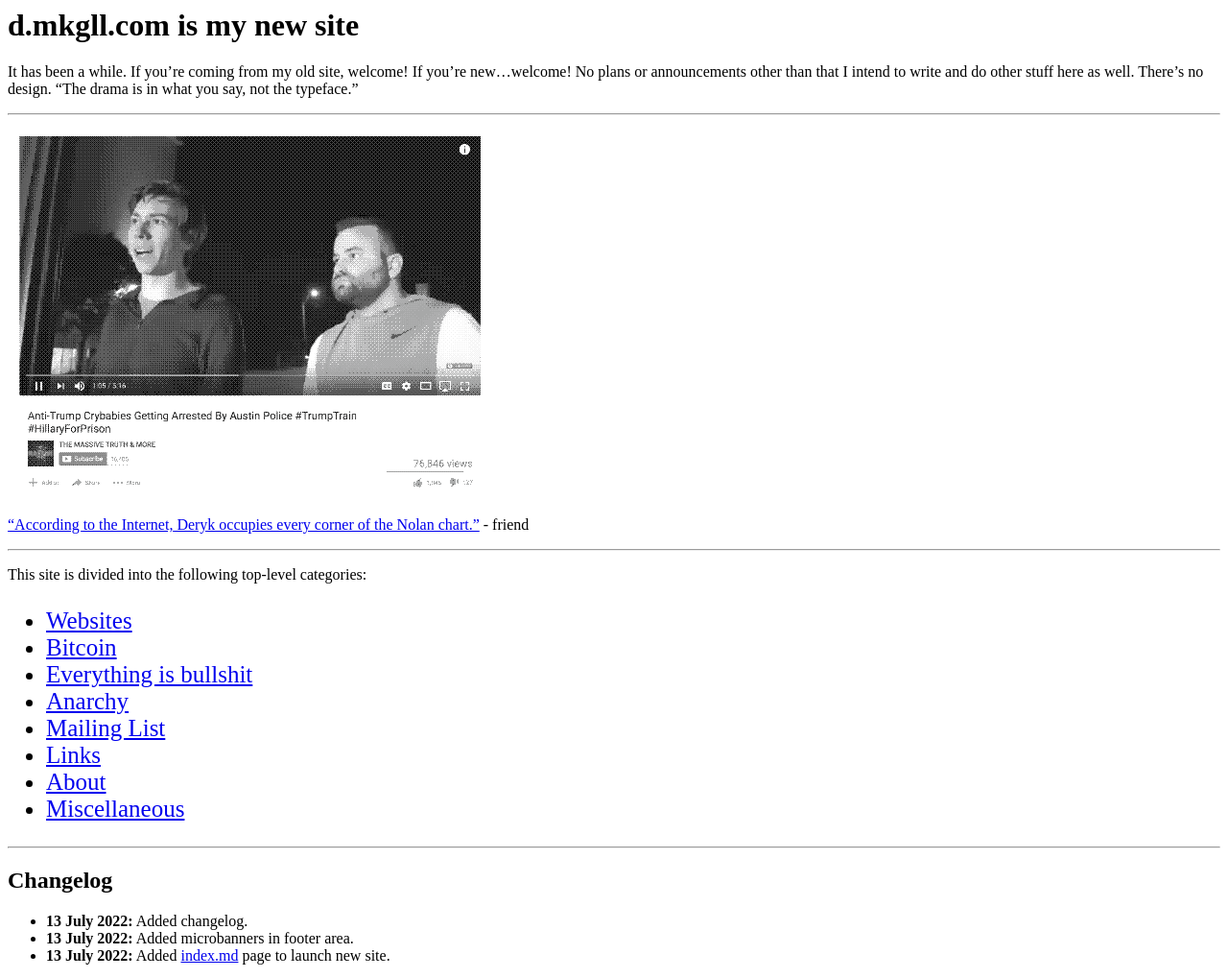
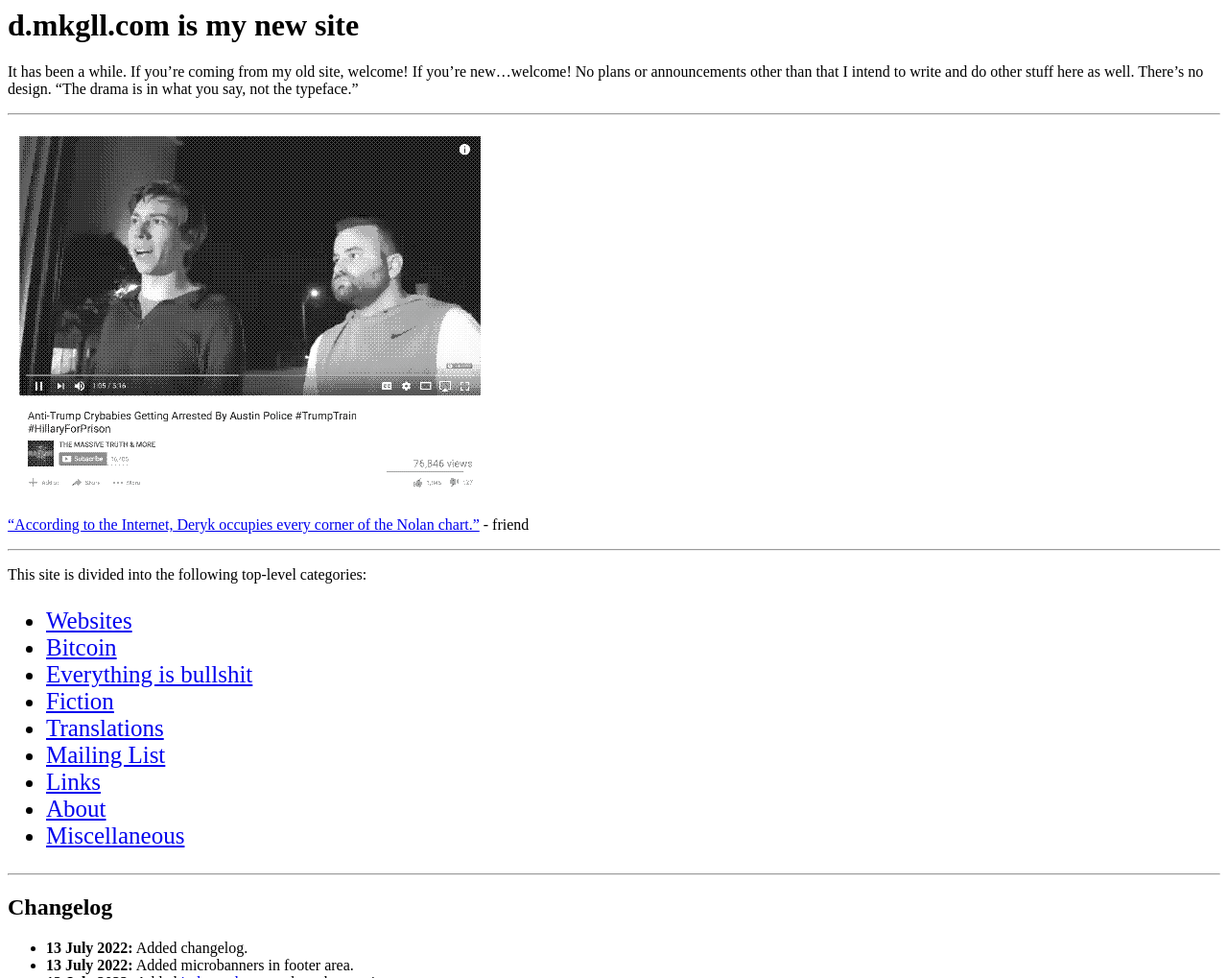
Before and after one commit to dmkgll/dmkgll, a Jekyll site: the page built from index.md, in a window 1280 px wide. Shown: the top 1019 px of the page at 96% size. Built offline with Jekyll 4.4.1, drawn with Linux system fonts in a browser that asks for light colours; grey boxes are pictures that could not be loaded.

Commit message:
Update index.md

```diff
--- a/index.md
+++ b/index.md
@@ -25,7 +25,8 @@ This site is divided into the following top-level categories:
 		<li><a href="comp.html">Websites</a></li>
 		<li><a href="gaming.html">Bitcoin</a></li>
 		<li><a href="tv.html">Everything is bullshit</a></li>
-		<li><a href="dd4c.html">Anarchy</a></li>
+		<li><a href="dd4c.html">Fiction</a></li>
+	<li><a href="dd4c.html">Translations</a></li>
 		<li><a href="desuroom-revival.html">Mailing List</a></li>
 		<li><a href="links.html">Links</a></li>
 		<li><a href="about.html">About</a></li>
```
